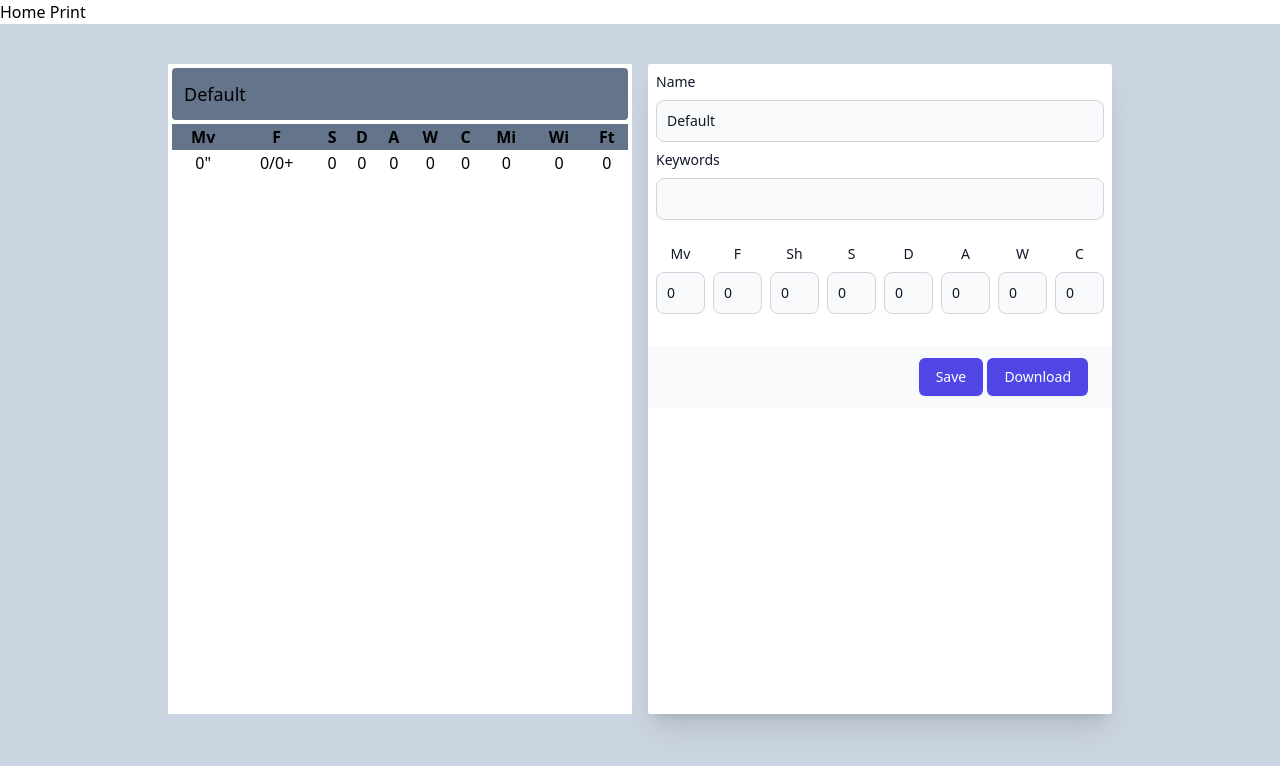
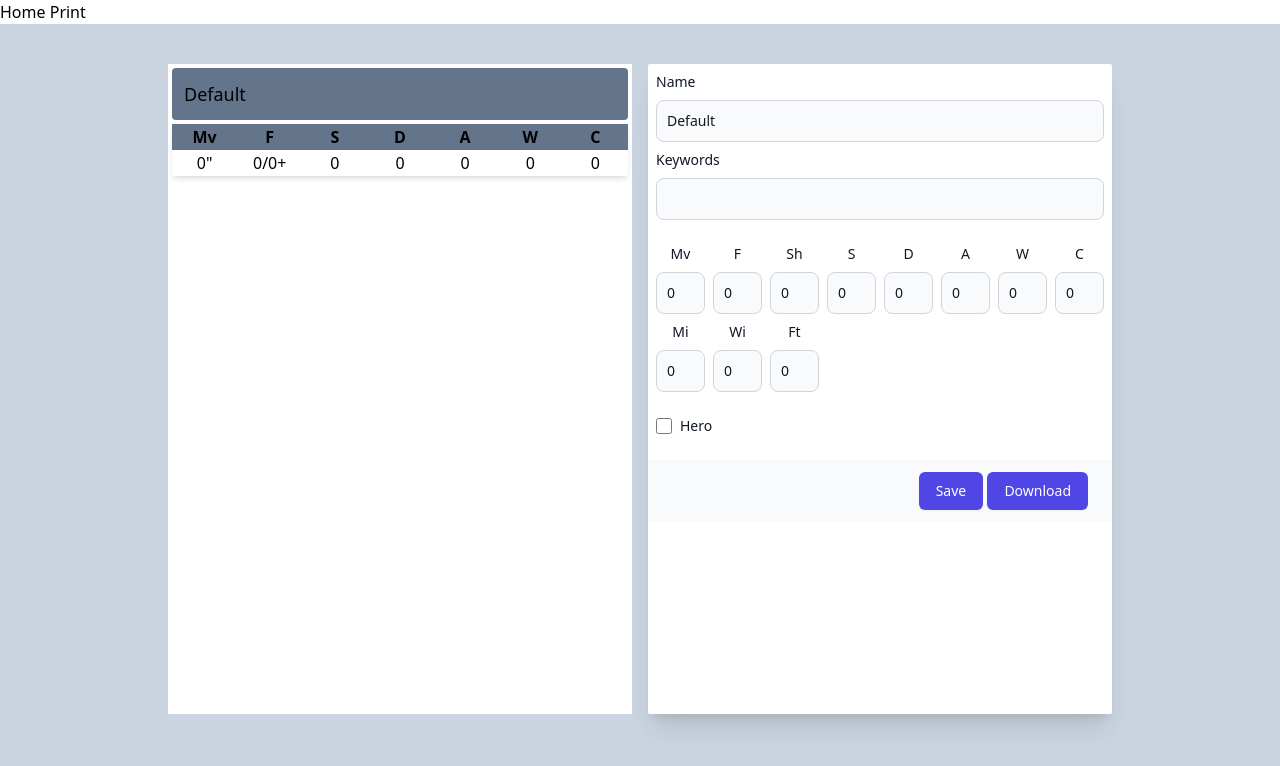
Before and after one commit to lankygibbon/mesbgcg, a SvelteKit app: page / in a window 1280 px wide. Both pictures are taken after a click on the button "Add a Card". Shown: the top 766 px of the page. Built offline with nearby package versions, Linux system fonts and the light colour scheme.

Commit message:
table layout with hero selections

```diff
--- a/src/routes/+page.svelte
+++ b/src/routes/+page.svelte
@@ -34,6 +34,7 @@
     textColor: "#303030",
     cost: "",
     description: "",
+    hero: false,
 
     mv: 0,
     f: 0,
@@ -120,6 +121,7 @@
       textColor: "#303030",
       cost: "",
       description: "",
+      hero: false,
 
       mv: 0,
       f: 0,
--- a/src/routes/CardForm.svelte
+++ b/src/routes/CardForm.svelte
@@ -126,6 +126,52 @@
         bind:value={card.c}
       />
     </div>
+    <div>
+      <label
+        class="block mb-2 text-sm font-medium text-gray-900 dark:text-gray-300"
+        for="c">Mi</label
+      >
+      <input
+        class="bg-gray-50 border border-gray-300 text-gray-900 text-sm rounded-lg focus:ring-blue-500 focus:border-blue-500 block w-full p-2.5 dark:bg-gray-700 dark:border-gray-600 dark:placeholder-gray-400 dark:text-white dark:focus:ring-blue-500 dark:focus:border-blue-500"
+        id="c"
+        bind:value={card.might}
+      />
+    </div>
+    <div>
+      <label
+        class="block mb-2 text-sm font-medium text-gray-900 dark:text-gray-300"
+        for="c">Wi</label
+      >
+      <input
+        class="bg-gray-50 border border-gray-300 text-gray-900 text-sm rounded-lg focus:ring-blue-500 focus:border-blue-500 block w-full p-2.5 dark:bg-gray-700 dark:border-gray-600 dark:placeholder-gray-400 dark:text-white dark:focus:ring-blue-500 dark:focus:border-blue-500"
+        id="c"
+        bind:value={card.will}
+      />
+    </div>
+    <div>
+      <label
+        class="block mb-2 text-sm font-medium text-gray-900 dark:text-gray-300"
+        for="c">Ft</label
+      >
+      <input
+        class="bg-gray-50 border border-gray-300 text-gray-900 text-sm rounded-lg focus:ring-blue-500 focus:border-blue-500 block w-full p-2.5 dark:bg-gray-700 dark:border-gray-600 dark:placeholder-gray-400 dark:text-white dark:focus:ring-blue-500 dark:focus:border-blue-500"
+        id="c"
+        bind:value={card.fate}
+      />
+    </div>
+  </div>
+  <div class="flex items-center mb-4">
+    <input
+      id="hero"
+      type="checkbox"
+      bind:checked={card.hero}
+      class="w-4 h-4 text-blue-600 bg-gray-100 rounded border-gray-300 focus:ring-blue-500 dark:focus:ring-blue-600 dark:ring-offset-gray-800 focus:ring-2 dark:bg-gray-700 dark:border-gray-600"
+    />
+    <label
+      for="hero"
+      class="ml-2 text-sm font-medium text-gray-900 dark:text-gray-300"
+      >Hero</label
+    >
   </div>
 </form>
 
--- a/src/routes/CardTemplate.svelte
+++ b/src/routes/CardTemplate.svelte
@@ -8,8 +8,8 @@
     <div class="text-lg">{card.name}</div>
     <div class="text-md">{card.keywords}</div>
   </div>
-  <div class="py-1">
-    <table class="table-auto w-full text-center">
+  <div class="py-1 flex">
+    <table class="table-fixed text-center w-full shadow-md rounded">
       <thead class="bg-slate-500">
         <tr>
           <th>Mv</th>
@@ -19,9 +19,6 @@
           <th>A</th>
           <th>W</th>
           <th>C</th>
-          <th>Mi</th>
-          <th>Wi</th>
-          <th>Ft</th>
         </tr>
       </thead>
       <tbody>
@@ -33,11 +30,26 @@
           <td>{card.a}</td>
           <td>{card.w}</td>
           <td>{card.c}</td>
-          <td>{card.might}</td>
-          <td>{card.will}</td>
-          <td>{card.fate}</td>
         </tr>
       </tbody>
     </table>
+    {#if card.hero}
+      <table class="ml-1 table-auto w-1/4 text-center shadow-md rounded">
+        <thead class="bg-slate-500">
+          <tr>
+            <th>M</th>
+            <th>W</th>
+            <th>F</th>
+          </tr>
+        </thead>
+        <tbody>
+          <tr>
+            <td>{card.might}</td>
+            <td>{card.will}</td>
+            <td>{card.fate}</td>
+          </tr>
+        </tbody>
+      </table>
+    {/if}
   </div>
 </div>
--- a/src/types/card.type.ts
+++ b/src/types/card.type.ts
@@ -8,6 +8,7 @@ export type Card = {
   textColor: string;
   cost: string;
   description: string;
+  hero: boolean;
 
   mv: number;
   f: number;
```
